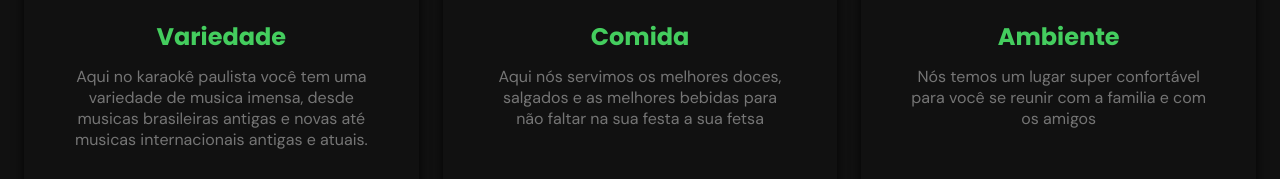
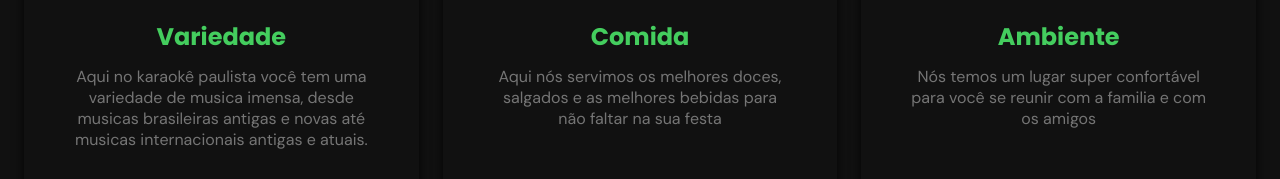
Before and after one commit to ThiMarques/Karaoke-Paulista, a plain HTML site: page index.html in a window 1280 px wide. Shown: the part 820-999 px from the top of the page. Drawn offline with Linux system fonts and the light colour scheme; files whose address does not match are found by name.

Commit message:
Update index.html

```diff
--- a/index.html
+++ b/index.html
@@ -70,7 +70,7 @@
                             <img src="icones/prato.png" alt="prato de comida com garfo e faca">
                         </div>
                         <h3 class="title">Comida</h3>
-                        <p>Aqui nós servimos os melhores doces, salgados e as melhores bebidas para não faltar na sua festa a sua fetsa</p>
+                        <p>Aqui nós servimos os melhores doces, salgados e as melhores bebidas para não faltar na sua festa</p>
                     </div>
                     <div class="card">
                         <div class="card-img">
```
